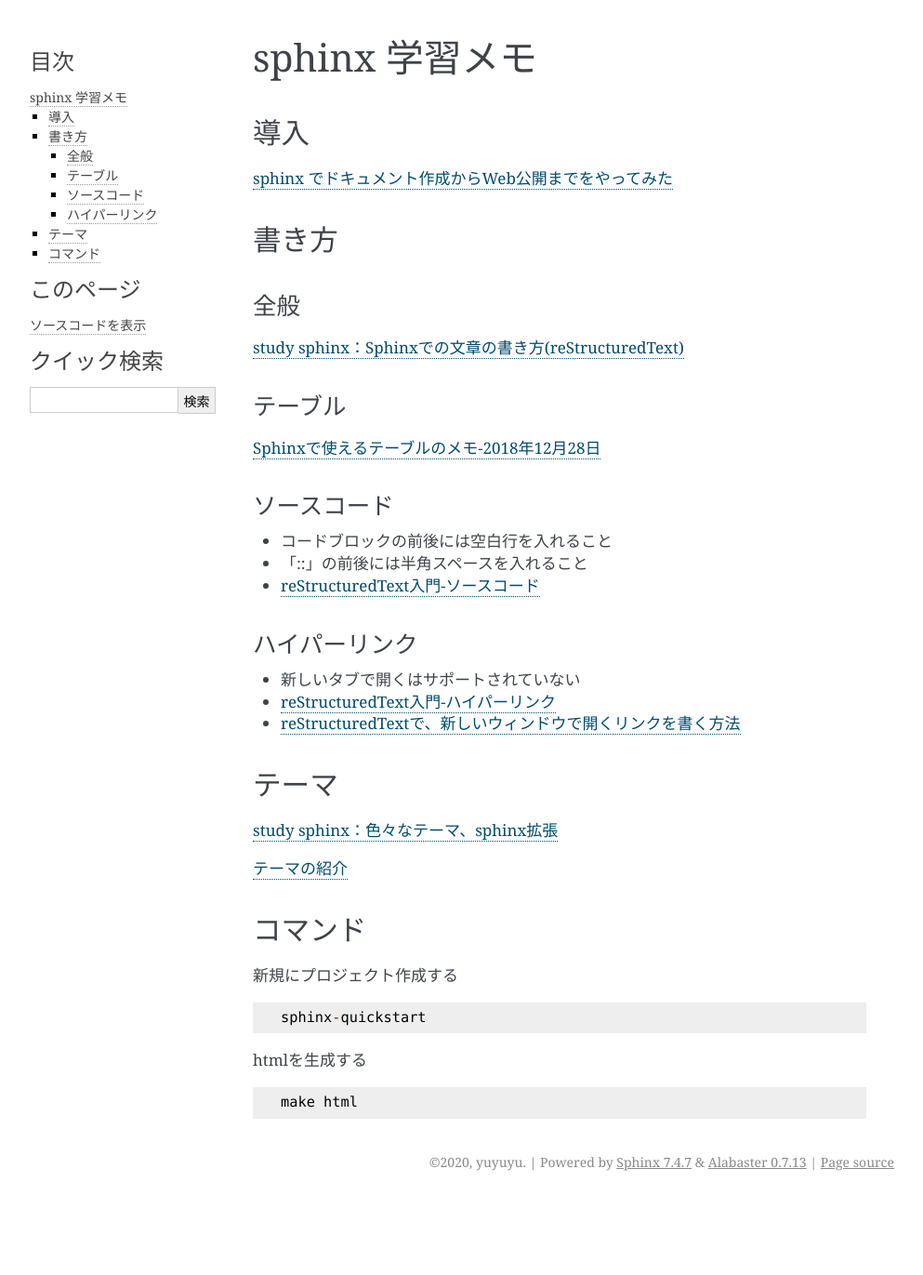
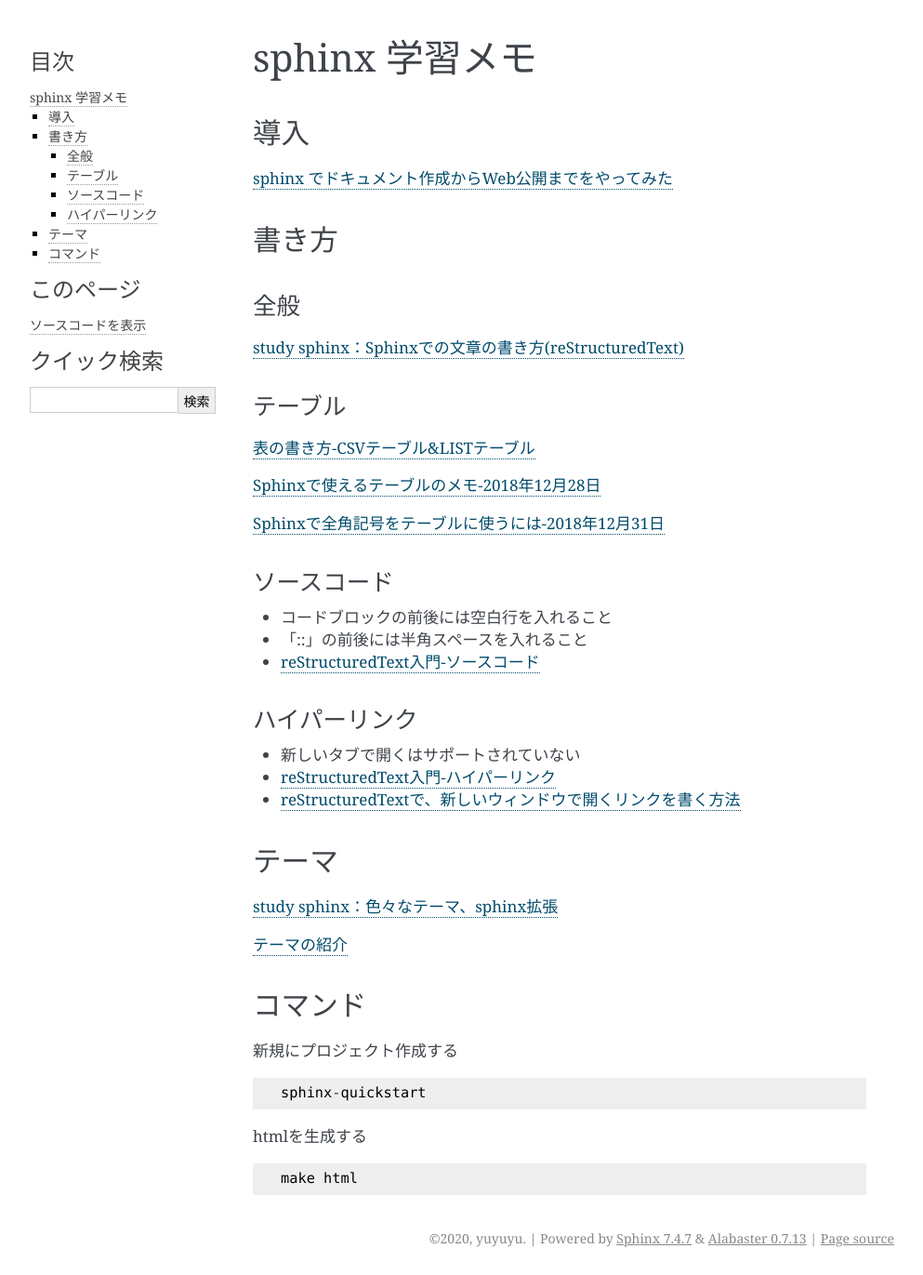
Before and after one commit to yuyuyu0706/sphinx, a Sphinx documentation site: the page built from sphinx/source/work/page01.rst, in a window 1280 px wide. Shown: the whole page at 93% size, without its empty margins (148-1141 px from the left). Built offline with Sphinx 7.4.7, drawn with Linux system fonts in a browser that asks for light colours; pages that are not in the unit, such as notebooks, are missing from menus; before the commit the page ends 1289 px from its top, so only the background shows below that.

Commit message:
auto commit

```diff
--- a/sphinx/source/work/page01.rst
+++ b/sphinx/source/work/page01.rst
@@ -16,7 +16,12 @@ sphinx 学習メモ
 
 テーブル
 ------------
+
+`表の書き方-CSVテーブル&LISTテーブル <https://www1.gifu-u.ac.jp/~fujilab/sphinx_html/tsuka.html#id5>`_
+
 `Sphinxで使えるテーブルのメモ-2018年12月28日 <https://dawtrav.skr.jp/blog/sphinx/sphinx-tables/>`_
+
+`Sphinxで全角記号をテーブルに使うには-2018年12月31日 <https://dawtrav.skr.jp/blog/sphinx/docutils-ambiguous-malformed-table/#docutils-ambiguous-malformed-table>`_
 
 ソースコード
 ------------
```
